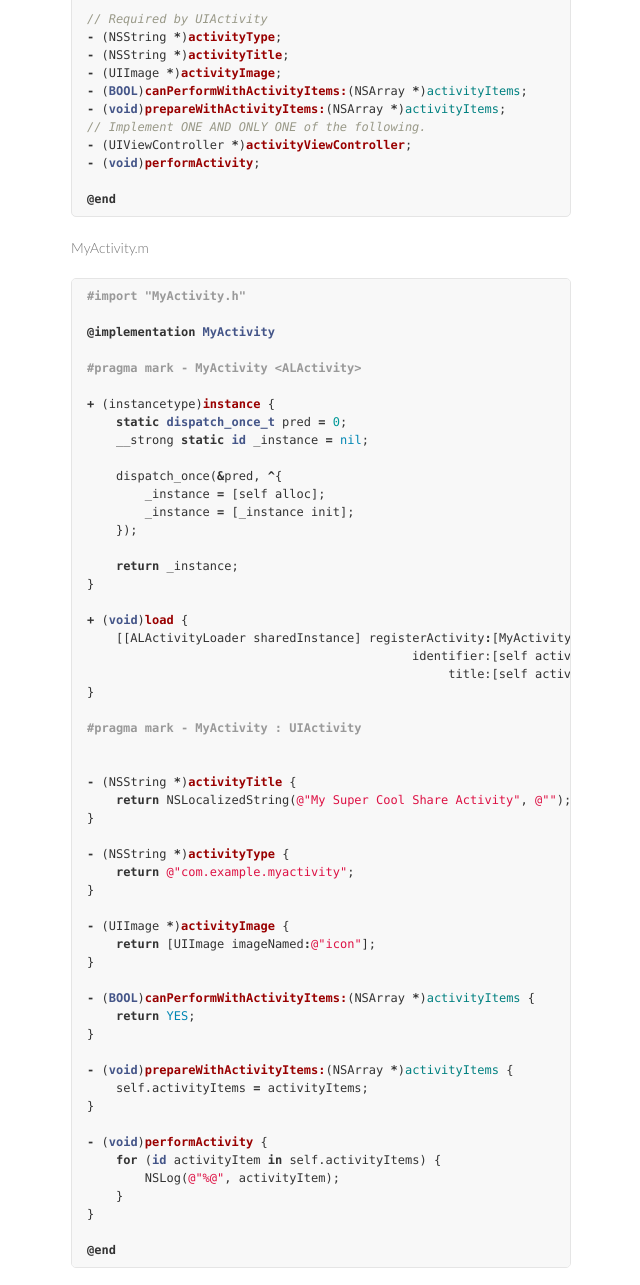
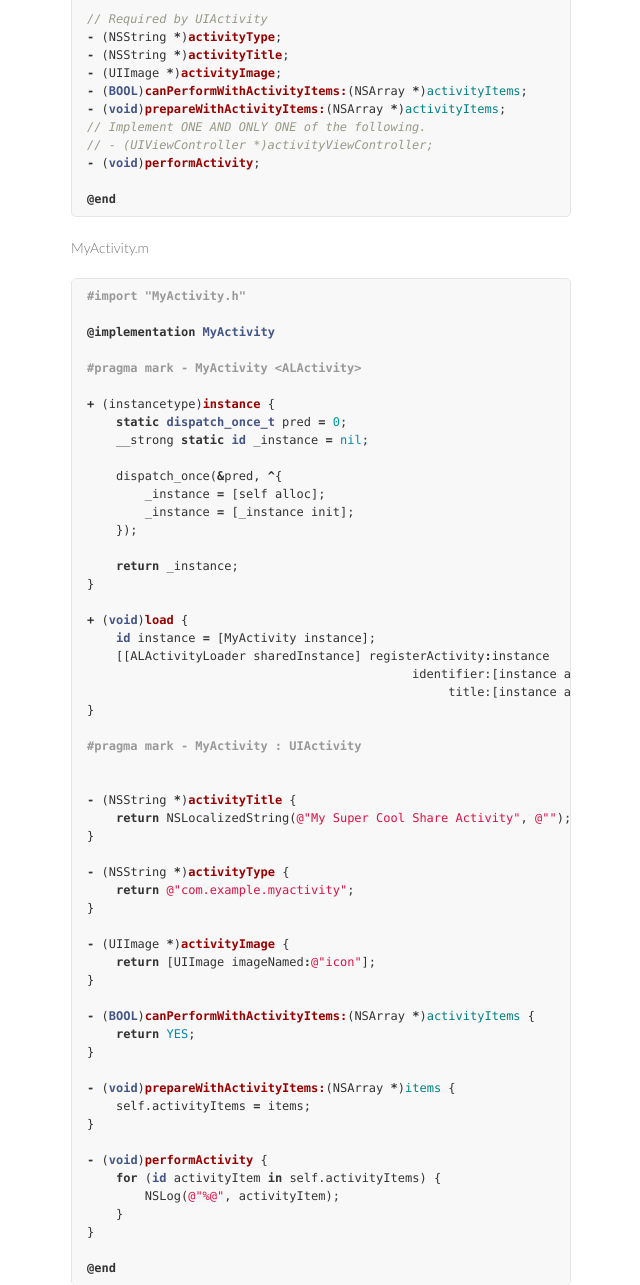
Before and after one commit to jridgewell/ActivityLoader, a plain HTML site: page index.html in a window 1280 px wide. Shown: the part 1100-2385 px from the top of the page, without its empty margins (499-1139 px from the left). Drawn offline with Linux system fonts and the light colour scheme.

Commit message:
Fix error in example

```diff
--- a/index.html
+++ b/index.html
@@ -67,7 +67,7 @@ I've implemented Instapaper as an example (using <a href="https://github.com/mar
 <span class="k">-</span> <span class="p">(</span><span class="kt">BOOL</span><span class="p">)</span><span class="nf">canPerformWithActivityItems:</span><span class="p">(</span><span class="n">NSArray</span> <span class="o">*</span><span class="p">)</span><span class="nv">activityItems</span><span class="p">;</span>
 <span class="k">-</span> <span class="p">(</span><span class="kt">void</span><span class="p">)</span><span class="nf">prepareWithActivityItems:</span><span class="p">(</span><span class="n">NSArray</span> <span class="o">*</span><span class="p">)</span><span class="nv">activityItems</span><span class="p">;</span>
 <span class="c1">// Implement ONE AND ONLY ONE of the following.</span>
-<span class="k">-</span> <span class="p">(</span><span class="n">UIViewController</span> <span class="o">*</span><span class="p">)</span><span class="nf">activityViewController</span><span class="p">;</span>
+<span class="c1">// - (UIViewController *)activityViewController;</span>
 <span class="k">-</span> <span class="p">(</span><span class="kt">void</span><span class="p">)</span><span class="nf">performActivity</span><span class="p">;</span>
 
 <span class="k">@end</span>
@@ -94,9 +94,10 @@ I've implemented Instapaper as an example (using <a href="https://github.com/mar
 <span class="p">}</span>
 
 <span class="k">+</span> <span class="p">(</span><span class="kt">void</span><span class="p">)</span><span class="nf">load</span> <span class="p">{</span>
-    <span class="p">[[</span><span class="n">ALActivityLoader</span> <span class="n">sharedInstance</span><span class="p">]</span> <span class="n">registerActivity</span><span class="o">:</span><span class="p">[</span><span class="n">MyActivity</span> <span class="n">instance</span><span class="p">]</span>
-                                             <span class="nl">identifier:</span><span class="p">[</span><span class="n">self</span> <span class="n">activityType</span><span class="p">]</span>
-                                                  <span class="nl">title:</span><span class="p">[</span><span class="n">self</span> <span class="n">activityTitle</span><span class="p">]];</span>
+    <span class="kt">id</span> <span class="n">instance</span> <span class="o">=</span> <span class="p">[</span><span class="n">MyActivity</span> <span class="n">instance</span><span class="p">];</span>
+    <span class="p">[[</span><span class="n">ALActivityLoader</span> <span class="n">sharedInstance</span><span class="p">]</span> <span class="n">registerActivity</span><span class="o">:</span><span class="n">instance</span>
+                                             <span class="nl">identifier:</span><span class="p">[</span><span class="n">instance</span> <span class="n">activityType</span><span class="p">]</span>
+                                                  <span class="nl">title:</span><span class="p">[</span><span class="n">instance</span> <span class="n">activityTitle</span><span class="p">]];</span>
 <span class="p">}</span>
 
 <span class="cp">#pragma mark - MyActivity : UIActivity</span>
@@ -118,8 +119,8 @@ I've implemented Instapaper as an example (using <a href="https://github.com/mar
     <span class="k">return</span> <span class="nb">YES</span><span class="p">;</span>
 <span class="p">}</span>
 
-<span class="k">-</span> <span class="p">(</span><span class="kt">void</span><span class="p">)</span><span class="nf">prepareWithActivityItems:</span><span class="p">(</span><span class="n">NSArray</span> <span class="o">*</span><span class="p">)</span><span class="nv">activityItems</span> <span class="p">{</span>
-    <span class="n">self</span><span class="p">.</span><span class="n">activityItems</span> <span class="o">=</span> <span class="n">activityItems</span><span class="p">;</span>
+<span class="k">-</span> <span class="p">(</span><span class="kt">void</span><span class="p">)</span><span class="nf">prepareWithActivityItems:</span><span class="p">(</span><span class="n">NSArray</span> <span class="o">*</span><span class="p">)</span><span class="nv">items</span> <span class="p">{</span>
+    <span class="n">self</span><span class="p">.</span><span class="n">activityItems</span> <span class="o">=</span> <span class="n">items</span><span class="p">;</span>
 <span class="p">}</span>
 
 <span class="k">-</span> <span class="p">(</span><span class="kt">void</span><span class="p">)</span><span class="nf">performActivity</span> <span class="p">{</span>
```
